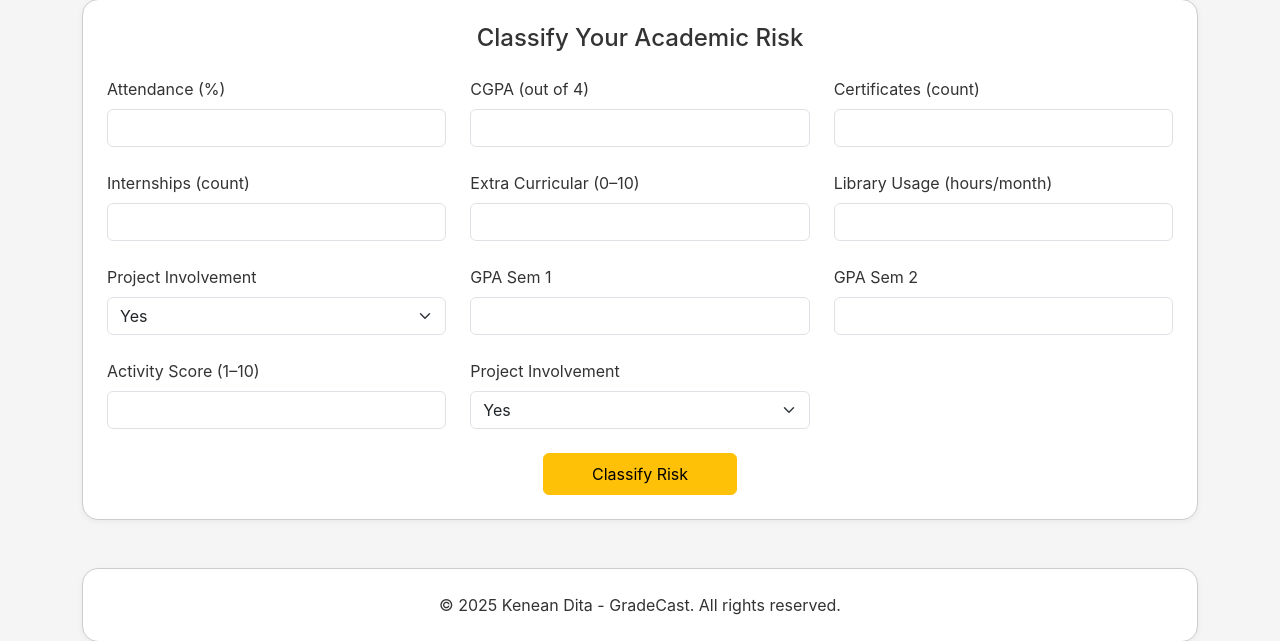
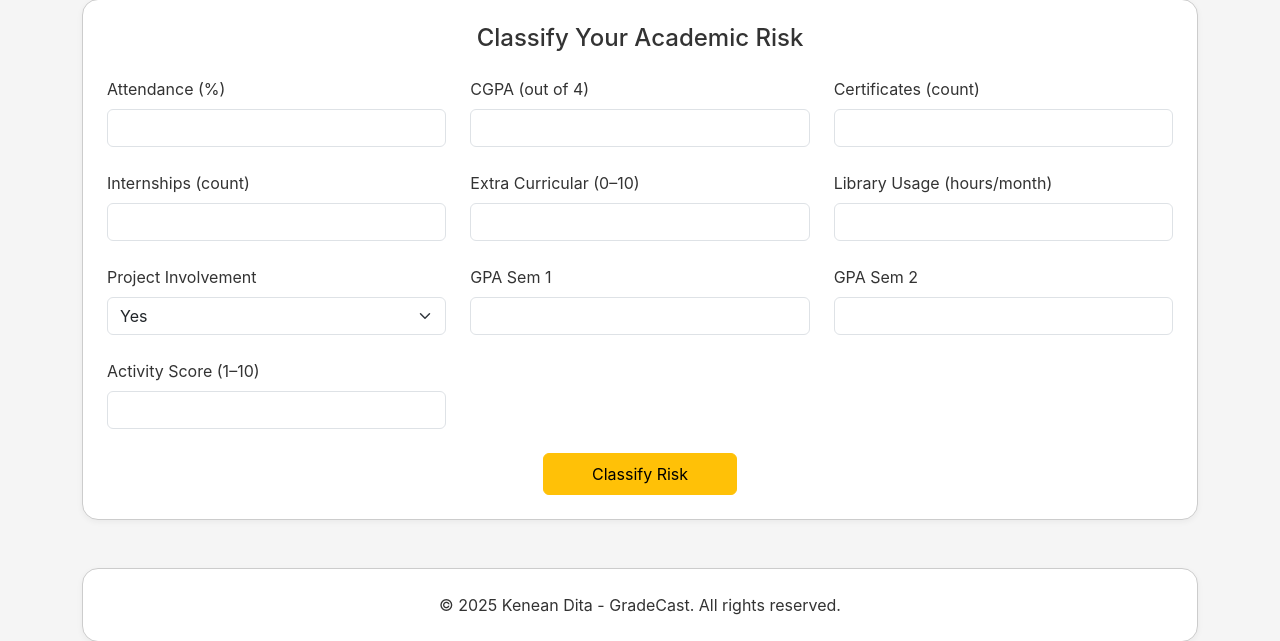
Before and after one commit to KeneanDita/GradeCast, a Flask app: page /classifier in a window 1280 px wide. Shown: the part 132-773 px from the top of the page. Run offline with Flask 3, Linux system fonts and the light colour scheme; parts of the project's set-up code (start-up, migrations or seed data) failed here and were passed over.

Commit message:
funcitional additional details required

```diff
--- a/templates/classifier.html
+++ b/templates/classifier.html
@@ -154,13 +154,6 @@
               required
             />
           </div>
-          <div class="col-md-4">
-            <label class="form-label">Project Involvement</label>
-            <select class="form-select" id="project">
-              <option value="1">Yes</option>
-              <option value="0">No</option>
-            </select>
-          </div>
 
           <div class="col-12 text-center">
             <button type="submit" class="btn btn-warning px-5 py-2">
```
